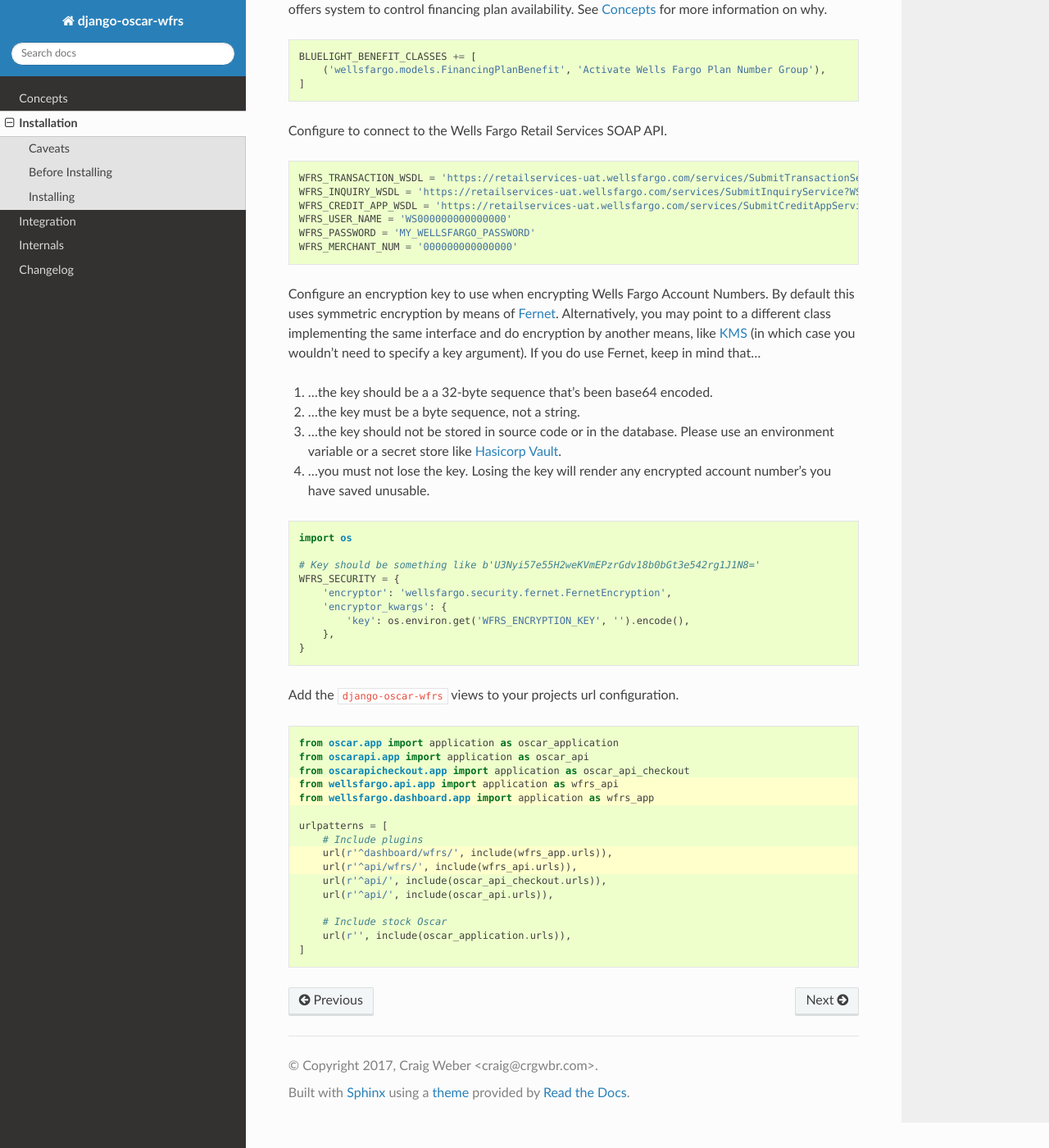
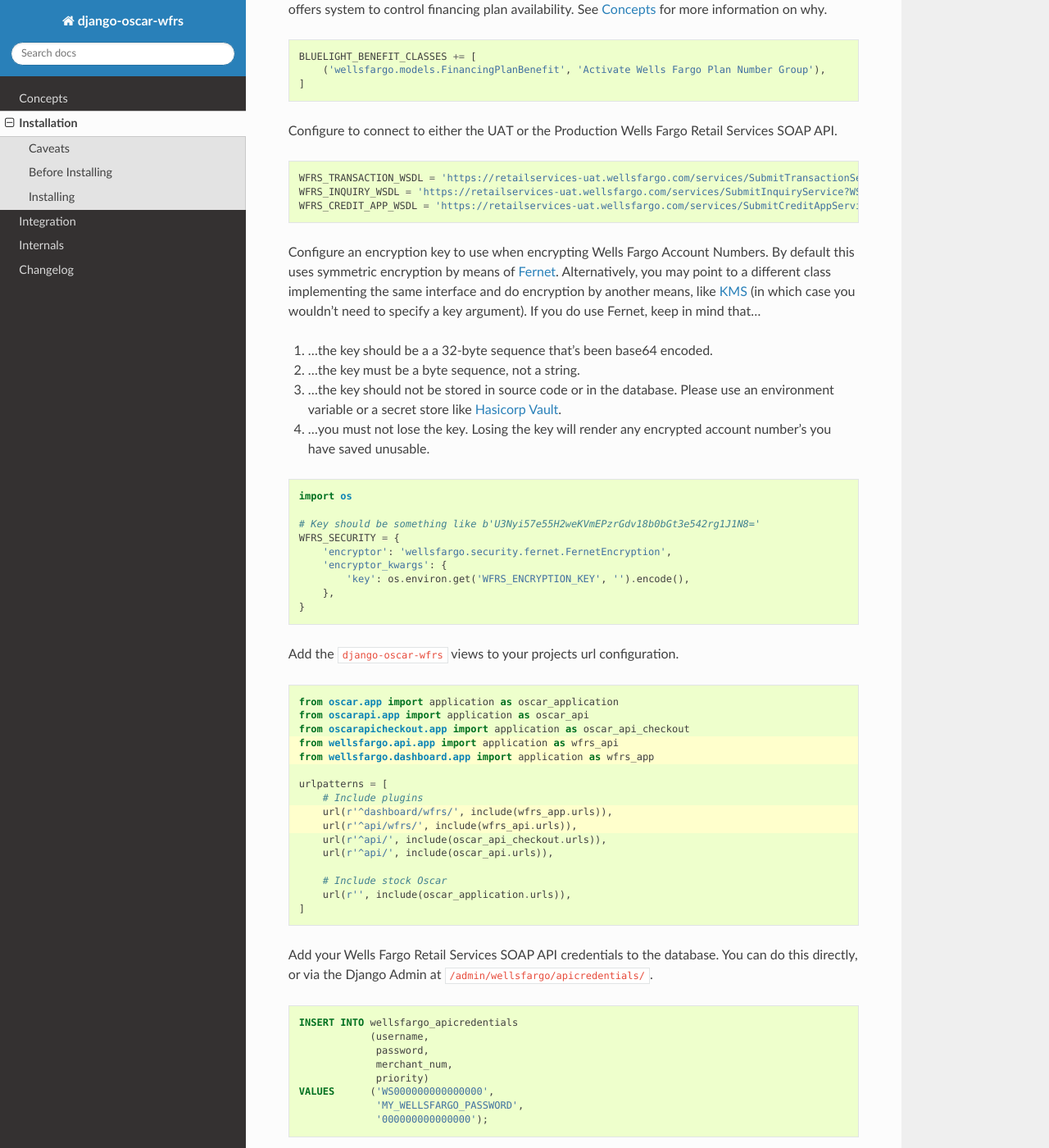
Before and after one commit to m-hairan/django-oscar, a Sphinx documentation site: the page built from docs/install.rst, in a window 1280 px wide and 1400 px high, scrolled down 2467 px. Shown: the whole window at 82% size. Built offline with Sphinx 7.4.7 and the Read the Docs theme 2.0.0, drawn with Linux system fonts in a browser that asks for light colours; the version number could not be read and is left out.

Commit message:
Fix install documention about API credentials

```diff
--- a/docs/install.rst
+++ b/docs/install.rst
@@ -132,16 +132,13 @@
         ('wellsfargo.models.FinancingPlanBenefit', 'Activate Wells Fargo Plan Number Group'),
     ]
 
-Configure to connect to the Wells Fargo Retail Services SOAP API.
+Configure to connect to either the UAT or the Production Wells Fargo Retail Services SOAP API.
 
 .. code-block:: python
 
     WFRS_TRANSACTION_WSDL = 'https://retailservices-uat.wellsfargo.com/services/SubmitTransactionService?WSDL'
     WFRS_INQUIRY_WSDL = 'https://retailservices-uat.wellsfargo.com/services/SubmitInquiryService?WSDL'
     WFRS_CREDIT_APP_WSDL = 'https://retailservices-uat.wellsfargo.com/services/SubmitCreditAppService?WSDL'
-    WFRS_USER_NAME = 'WS000000000000000'
-    WFRS_PASSWORD = 'MY_WELLSFARGO_PASSWORD'
-    WFRS_MERCHANT_NUM = '000000000000000'
 
 Configure an encryption key to use when encrypting Wells Fargo Account Numbers. By default this uses symmetric encryption by means of `Fernet <https://cryptography.io/en/latest/fernet/>`_. Alternatively, you may point to a different class implementing the same interface and do encryption by another means, like `KMS <https://aws.amazon.com/kms/>`_ (in which case you wouldn't need to specify a key argument). If you do use Fernet, keep in mind that…
 
@@ -183,3 +180,16 @@
         # Include stock Oscar
         url(r'', include(oscar_application.urls)),
     ]
+
+Add your Wells Fargo Retail Services SOAP API credentials to the database. You can do this directly, or via the Django Admin at ``/admin/wellsfargo/apicredentials/``.
+
+.. code-block:: sql
+
+    INSERT INTO wellsfargo_apicredentials
+                (username,
+                 password,
+                 merchant_num,
+                 priority)
+    VALUES      ('WS000000000000000',
+                 'MY_WELLSFARGO_PASSWORD',
+                 '000000000000000');
```
